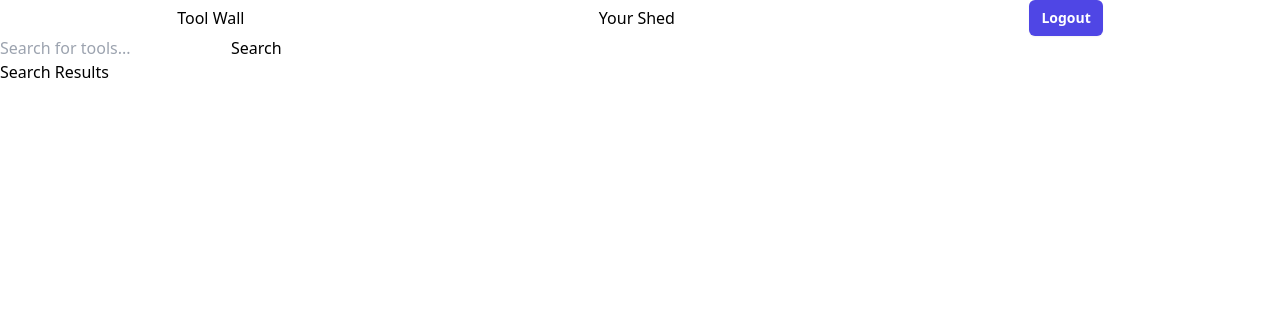
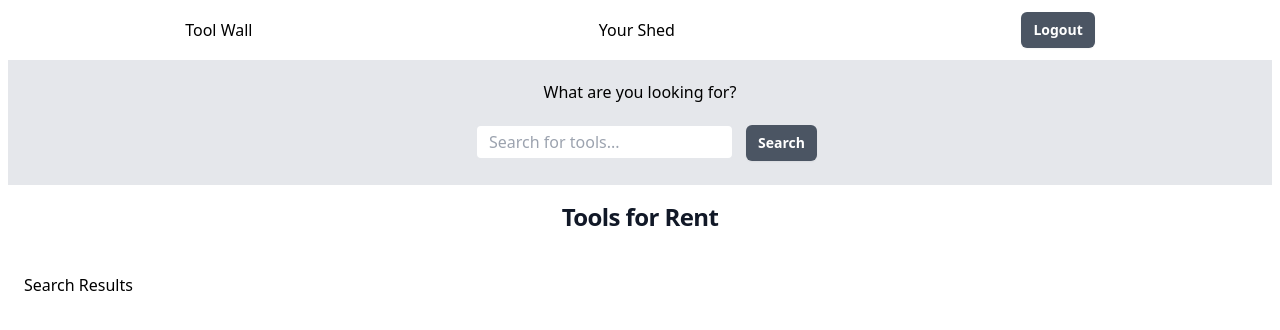
Before and after one commit to MVJC-Industries/ToolShed, a React app: page /dashboard in a window 1280 px wide. Shown: the top 330 px of the page. Built offline with nearby package versions, Linux system fonts and the light colour scheme.

Commit message:
refactored dashboard styling

```diff
--- a/src/components/Dashboard.jsx
+++ b/src/components/Dashboard.jsx
@@ -1,26 +1,28 @@
-import React, { useState, Component } from 'react';
+import React, { useState, Component } from "react";
 import Navbar from "./Navbar.jsx";
 import Profile from "./Profile.jsx";
 import Listing from "./Listing.jsx";
 //import anything else we need in dashboard
 
-const Dashboard=()=>{
+const Dashboard = () => {
   //add search bar
-const [querystr, setQuerystr] = useState('');
+  const [querystr, setQuerystr] = useState("");
   const [searchResults, setSearchResults] = useState([]);
 
-
-const handleSearch = async(e)=>{
+  const handleSearch = async (e) => {
     e.preventDefault();
     // Make a request to the server with the search query
     try {
-        const response = await fetch(`http://localhost:3000/dashboard/tools/search`,{
-            method:'POST',
+      const response = await fetch(
+        `http://localhost:3000/dashboard/tools/search`,
+        {
+          method: "POST",
           headers: {
-                'Content-Type': 'application/json'
+            "Content-Type": "application/json",
           },
-            body: JSON.stringify({ query: querystr })
-        });
+          body: JSON.stringify({ query: querystr }),
+        }
+      );
       const data = await response.json();
       setSearchResults(data);
       // Handle the response data
@@ -28,23 +30,42 @@ const handleSearch = async(e)=>{
       // Handle errors
       console.error("Error fetching search results:", error);
     }
-}
+  };
   //display listings
-    return(
-        <div className="dasboard">
-            <Navbar/>
-            <div className="searchbar">
+  return (
+    <>
+      <Navbar />
+      <div className="">
+        <div className="bg-gray-200 flex items-center justify-start flex-col mx-2 pb-6">
+          <p className="m-5">What are you looking for?</p>
+
+          <div>
             <input
+              className="border-2 rounded-md py-1 px-3 mx-3 "
               type="text"
               value={querystr}
               onChange={(e) => setQuerystr(e.target.value)}
               placeholder="Search for tools..."
             />
-                <button onClick={(e)=>handleSearch(e)}>Search</button>
+            <button
+              className="justify-center rounded-md bg-gray-600 py-1.5 px-3 text-sm font-semibold leading-6 text-white shadow-sm hover:bg-gray-500 focus-visible:outline focus-visible:outline-2 focus-visible:outline-offset-2 focus-visible:outline-indigo-600"
+              onClick={(e) => handleSearch(e)}
+            >
+              Search
+            </button>
           </div>
+        </div>
+        <div class="flex justify-center mx-auto max-w-2xl px-4 py-4 sm:px-6  lg:max-w-7xl lg:px-8">
+          <h2 class="text-2xl font-bold tracking-tight text-gray-900 ">
+            Tools for Rent
+          </h2>
+        </div>
+        <div class="group-relative px-6 mt-6 grid grid-cols-1 gap-x-6 gap-y-10 sm:grid-cols-2 lg:grid-cols-4 xl:gap-x-8">
           <Listing searchResults={searchResults}></Listing>
         </div>
-    )
-}
+      </div>
+    </>
+  );
+};
 
 export default Dashboard;
--- a/src/components/Navbar.jsx
+++ b/src/components/Navbar.jsx
@@ -12,7 +12,7 @@ const Navbar = ({ username }) => {
   };
 
   return (
-    <div className="flex justify-around items-center padding-5 background-grey color-white">
+    <div className="flex justify-around items-center m-3 padding-5 background-grey color-white">
       <span
         className="dashboardNav"
         onClick={() => {
@@ -30,7 +30,7 @@ const Navbar = ({ username }) => {
         Your Shed
       </span>
       <button
-        className="justify-center rounded-md bg-indigo-600 px-3 py-1.5 text-sm font-semibold leading-6 text-white shadow-sm hover:bg-indigo-500 focus-visible:outline focus-visible:outline-2 focus-visible:outline-offset-2 focus-visible:outline-indigo-600"
+        className="justify-center rounded-md bg-gray-600 px-3 py-1.5 text-sm font-semibold leading-6 text-white shadow-sm hover:bg-gray-500 focus-visible:outline focus-visible:outline-2 focus-visible:outline-offset-2 focus-visible:outline-indigo-600"
         type="submit"
         onClick={handleLogout}
       >
```
Also changed, not shown: 1 other file (tests, documents, lock files or other folders). Lines whose indentation alone changed are shown as unchanged.
